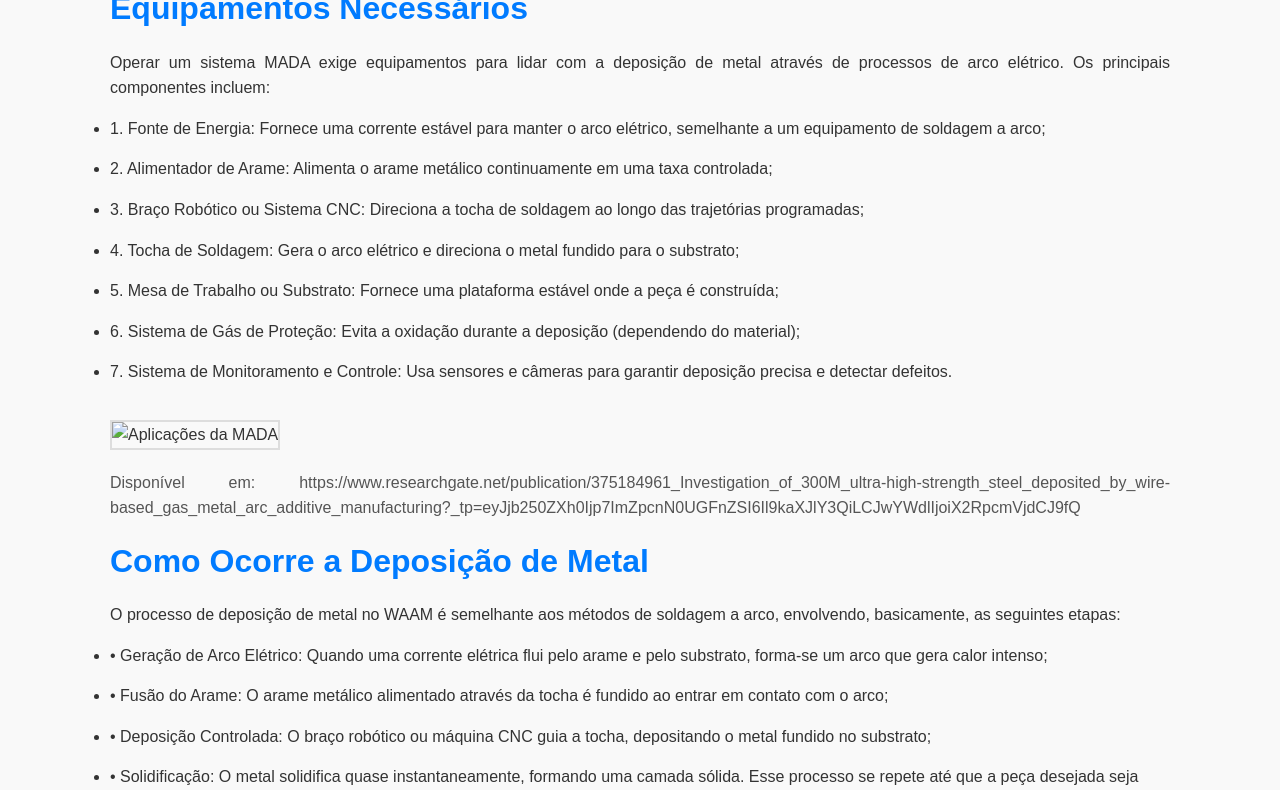
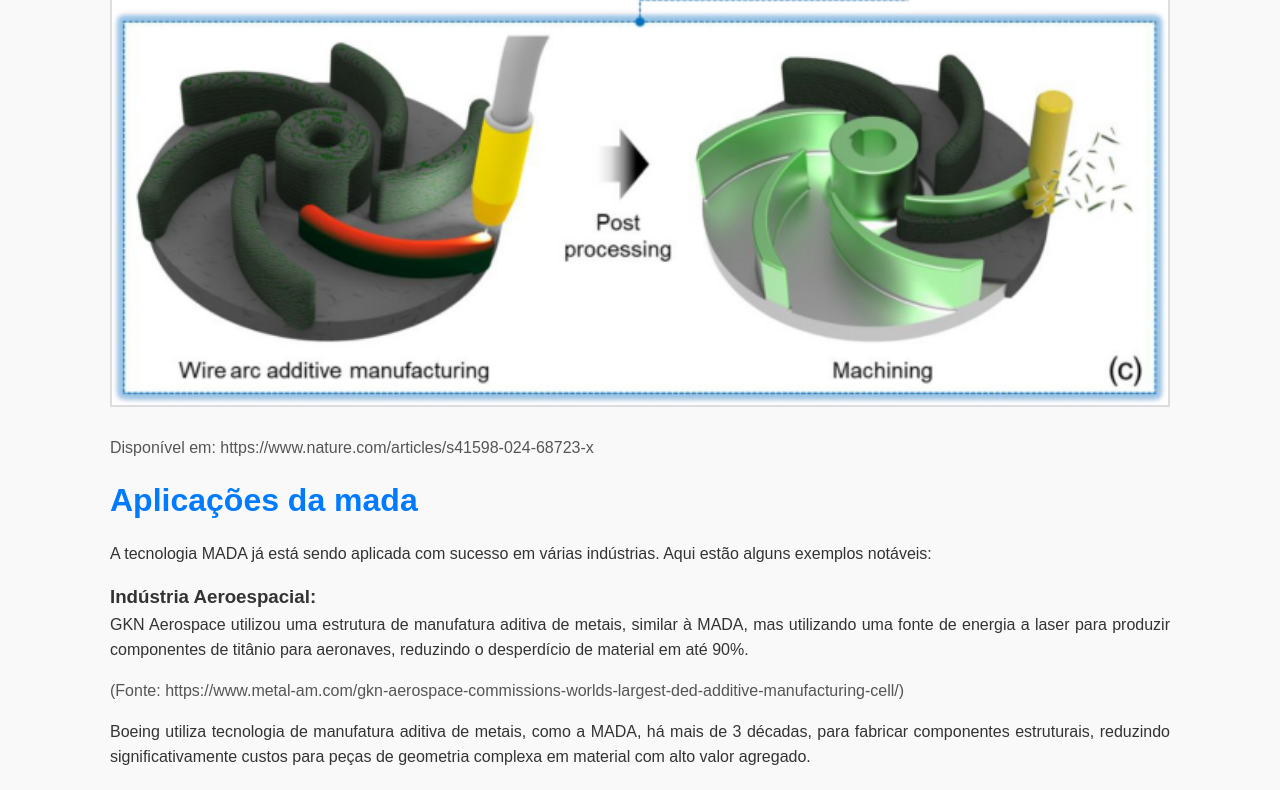
Before and after one commit to Jose-Savyo/wire, a plain HTML site: page artigos/artigo_mada.html in a window 1280 px wide. Shown: the part 2010-2800 px from the top of the page. Drawn offline with Linux system fonts and the light colour scheme.

Commit message:
Update artigo_mada.html

```diff
--- a/artigos/artigo_mada.html
+++ b/artigos/artigo_mada.html
@@ -24,7 +24,7 @@
     </section>
 
     <section>
-        <img src="artigos/images/_1.jpg" alt="Processo MADA" class="article-image">
+        <img src="images/_1.jpg" alt="Processo MADA" class="article-image">
         <p class="ref">Disponível em: https://www.engineering.com/does-waam-offer-a-better-approach-to-additive-manufacturing/</p>
         <p>
             Semelhante a processos de soldagem como Soldagem a Arco com Eletrodo Revestido (SMAW), Soldagem a
@@ -52,7 +52,7 @@
             <li>5.	Conclusão da Peça: Esse ciclo se repete até que a geometria desejada seja formada;</li>
             <li>6.	Pós-Processamento: Etapas finais podem incluir usinagem, tratamento térmico e inspeção de qualidade.</li>
         </ul>
-        <img src="artigos/images/_2.png" alt="Aplicações da MADA" class="article-image">
+        <img src="images/_2.png" alt="Aplicações da MADA" class="article-image">
         <p class="ref">Disponível em: https://www.nature.com/articles/s41598-024-68723-x</p>
     </section>
 
@@ -114,7 +114,7 @@
                 <li>6.	Sistema de Gás de Proteção: Evita a oxidação durante a deposição (dependendo do material);</li>
                 <li>7.	Sistema de Monitoramento e Controle: Usa sensores e câmeras para garantir deposição precisa e detectar defeitos.</li>
             </ul>
-            <img src="artigos/images/_3.jpg" alt="Aplicações da MADA" class="article-image">
+            <img src="images/_3.jpg" alt="Aplicações da MADA" class="article-image">
             <p class="ref">Disponível em: https://www.researchgate.net/publication/375184961_Investigation_of_300M_ultra-high-strength_steel_deposited_by_wire-based_gas_metal_arc_additive_manufacturing?_tp=eyJjb250ZXh0Ijp7ImZpcnN0UGFnZSI6Il9kaXJlY3QiLCJwYWdlIjoiX2RpcmVjdCJ9fQ</p>
 
         <h2>Como Ocorre a Deposição de Metal</h2>
@@ -127,7 +127,7 @@
                 <li>•	Deposição Controlada: O braço robótico ou máquina CNC guia a tocha, depositando o metal fundido no substrato;</li>
                 <li>•	Solidificação: O metal solidifica quase instantaneamente, formando uma camada sólida. Esse processo se repete até que a peça desejada seja totalmente construída.</li>
             </ul>
-            <img src="artigos/images/_4.jpg" alt="Aplicações da MADA" class="article-image">
+            <img src="images/_4.jpg" alt="Aplicações da MADA" class="article-image">
             <p class="ref">Disponível em: https://www.researchgate.net/publication/349593015_Regional_Control_and_Optimization_of_Heat_Input_during_CMT_by_Wire_Arc_Additive_Manufacturing_Modeling_and_Microstructure_Effects</p>
 
         <h2>Conclusão</h2>
```
